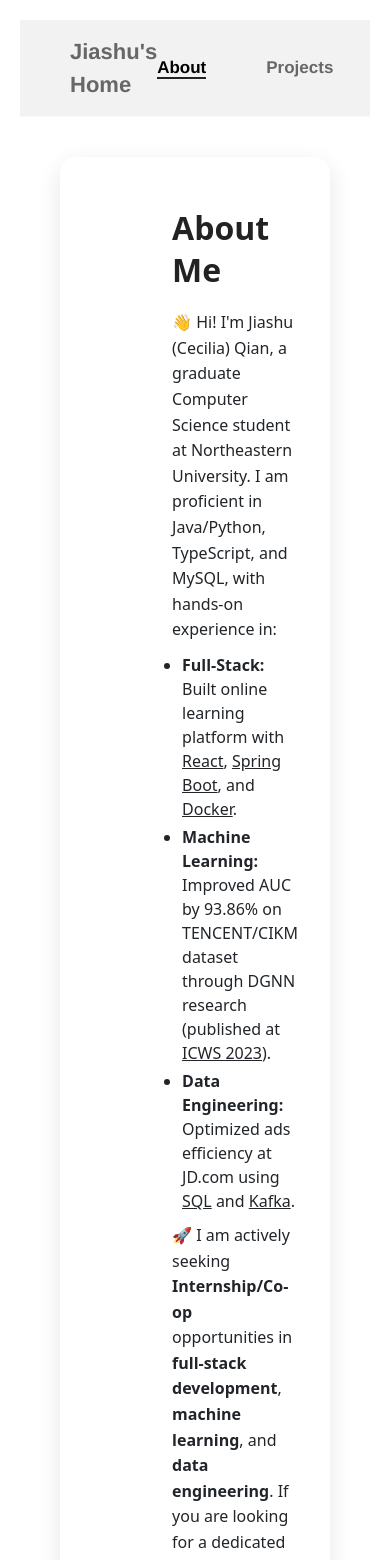
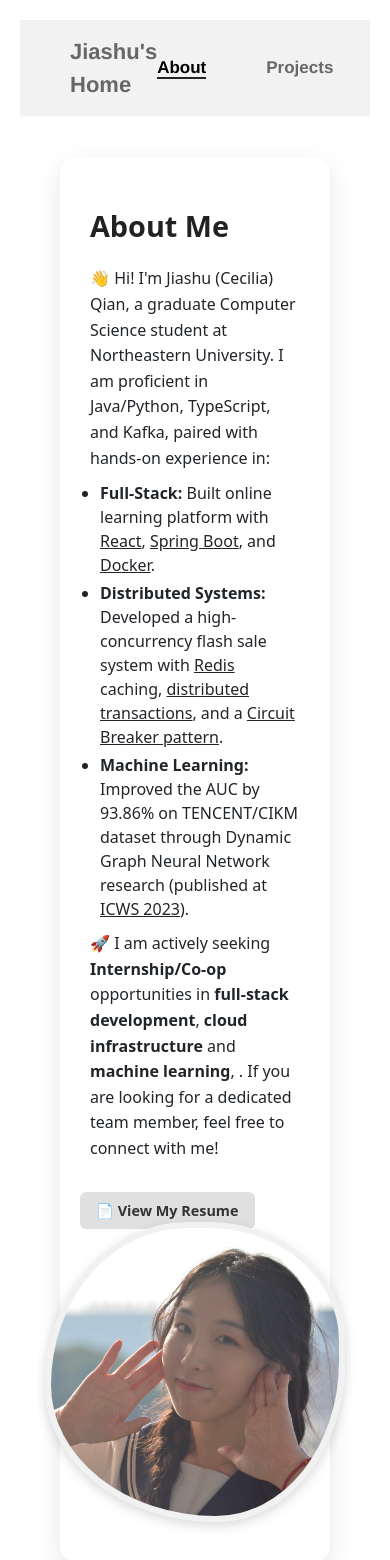
Before and after one commit to JashuuQ/HomePage, a React (Create React App) app: page /#/about in a window 390 px wide. Shown: the top 1560 px of the page. Built offline with nearby package versions, Linux system fonts and the light colour scheme.

Commit message:
Modify basic About

```diff
--- a/src/About/index.css
+++ b/src/About/index.css
@@ -56,8 +56,11 @@ strong {
 /* Left side: info */
 .about-info {
   flex: 1;
+  margin-top: 30px;
   margin-left: 80px;
   padding-right: 20px;
+  position: relative;
+  padding-bottom: 70px;
 }
 
 .about-info h1 {
@@ -66,6 +69,17 @@ strong {
   color: #222;
   font-weight: 700;
   line-height: 1.3;
+  border-bottom: 2px solid transparent;
+  transition: color 0.3s ease-in-out,
+              transform 0.3s ease-in-out,
+              border-bottom-color 0.3s ease-in-out,
+              text-shadow 0.3s ease-in-out;
+}
+
+.about-info h1:hover {
+  transform: scale(1.03);
+  border-bottom-color: #000000;
+  text-shadow: 2px 2px 8px rgba(0, 0, 0, 0.1);
 }
 
 .about-info p {
@@ -87,6 +101,31 @@ strong {
   line-height: 1.5;
 }
 
+/* Resume link styles */
+.resume-link {
+  margin-top: 20px;
+  text-align: center;
+  position: absolute;
+  bottom: 3;
+  left: 0;
+}
+
+.resume-button {
+  display: inline-block;
+  padding: 8px 16px;
+  background-color: #e0e0e0;
+  color: #333;
+  text-decoration: none;
+  font-weight: 600;
+  border-radius: 6px;
+  font-size: 0.9em;
+  transition: background-color 0.3s ease, transform 0.3s ease;
+}
+
+.resume-button:hover {
+  background-color: #ccc;
+  transform: scale(1.03);
+}
 
 /* Right side: Image container */
 .about-images {
@@ -136,43 +175,7 @@ strong {
   object-fit: cover;
 }
 
-
-.resume-link {
-  margin-top: 20px;
-  text-align: center;
-}
-
-.resume-button {
-  display: inline-block;
-  padding: 8px 16px;
-  background-color: #e0e0e0;
-  color: #333;
-  text-decoration: none;
-  font-weight: 600;
-  border-radius: 6px;
-  font-size: 0.9em;
-  transition: background-color 0.3s ease, transform 0.3s ease;
-}
-
-.resume-button:hover {
-  background-color: #ccc;
-  transform: scale(1.03);
-}
-
-
-.about-info {
-  position: relative;
-  padding-bottom: 70px;
-}
-
-.resume-link {
-  position: absolute;
-}
-
-
-
-
-/* =====  Detailed information section ==== */
+/* ===== Detailed information section ==== */
 .details-section {
   max-width: 1500px;
   width: 100%;
@@ -231,7 +234,6 @@ strong {
   margin-bottom: 10px;
 }
 
-
 .experience-item h3,
 .education-item h3,
 .leadership-item h3 {
@@ -239,21 +241,51 @@ strong {
   margin-bottom: 10px;
 }
 
-
-/* Responsive adjustments for smaller screens */
+/* ===================== Responsive adjustments ===================== */
 @media (max-width: 768px) {
   .about-main {
     flex-direction: column;
+    padding: 20px;
+    gap: 20px;
   }
+
 
   .about-info,
   .about-images {
     flex: 1 1 100%;
     padding: 10px;
+    margin-left: 0;
+  }
+
+  .about-info {
+    margin-top: 20px;
+  }
+
+
+  .about-images {
+    width: 100%;
+    padding: 20px;
   }
 
   .image-container {
     height: 300px;
     width: 300px;
   }
+
+  .details-section {
+    max-width: 100%;
+    padding: 40px 20px;
+  }
+
+  .detail-card {
+    padding: 40px 20px;
+  }
+
+  .about-info h1 {
+    font-size: 1.8em;
+  }
+
+  .detail-card h2 {
+    font-size: 1.4em;
+  }
 }
--- a/src/About/index.tsx
+++ b/src/About/index.tsx
@@ -23,7 +23,7 @@ const About: React.FC = () => {
           <h1>About Me</h1>
           <p>
             👋 Hi! I'm Jiashu (Cecilia) Qian, a graduate Computer Science student at Northeastern University.
-            I am proficient in Java/Python, TypeScript, and MySQL, with hands-on experience in:
+            I am proficient in Java/Python, TypeScript, and Kafka, paired with hands-on experience in:
           </p>
 
           <ul className="expertise-list">
@@ -32,17 +32,19 @@ const About: React.FC = () => {
               <Underline>React</Underline>, <Underline>Spring Boot</Underline>, and <Underline>Docker</Underline>.
             </li>
             <li>
-              <strong>Machine Learning:</strong> Improved AUC by 93.86% on TENCENT/CIKM dataset through DGNN research
-              (published at <Underline>ICWS 2023</Underline>).
+              <strong>Distributed Systems:</strong> Developed a high-concurrency flash sale system with{" "}
+              <Underline>Redis</Underline> caching, <Underline>distributed transactions</Underline>, and a{" "}
+              <Underline>Circuit Breaker pattern</Underline>.
             </li>
             <li>
-              <strong>Data Engineering:</strong> Optimized ads efficiency at JD.com using <Underline>SQL</Underline> and <Underline>Kafka</Underline>.
+              <strong>Machine Learning:</strong> Improved the AUC by 93.86% on TENCENT/CIKM dataset through Dynamic Graph Neural Network research
+              (published at <Underline>ICWS 2023</Underline>).
             </li>
           </ul>
 
           <p>
             🚀 I am actively seeking <strong>Internship/Co-op</strong> opportunities in
-            <strong> full-stack development</strong>, <strong>machine learning</strong>, and <strong>data engineering</strong>.
+            <strong> full-stack development</strong>, <strong>cloud infrastructure</strong> and <strong>machine learning</strong>, .
             If you are looking for a dedicated team member, feel free to connect with me!
           </p>
 
@@ -80,8 +82,13 @@ const About: React.FC = () => {
                 <strong>Frameworks:</strong> Spring Boot, Spring Cloud, Django, Flask, React, Vue.js, Express.js, Node.js, Next.js
               </p>
               <p>
-                <strong>Technologies:</strong> Kafka, RabbitMQ, API Gateway, WebSocket, Eureka, Ribbon, Docker, Kubernetes,
-                Git, JUnit, Jenkins, Prometheus, Grafana, PostgreSQL, MongoDB, MySQL, Redis, AWS, Google Cloud Platform
+                <strong>Technologies: </strong>
+                Kafka, RabbitMQ, Redis,
+                API Gateway, Eureka,
+                Docker, Kubernetes,
+                Jenkins, Prometheus, Grafana,
+                PostgreSQL, MongoDB, MySQL, Redis, AWS, GCP,
+                Git
               </p>
             </div>
           </section>
--- a/src/Home/RightProfile.tsx
+++ b/src/Home/RightProfile.tsx
@@ -133,7 +133,7 @@ const RightProfile: React.FC = () => {
       </TypewriterText>
 
       <Description>
-        Pursuing lifelong learning by building my knowledge and skills step by step :)
+        Pursuing lifelong learning, building my knowledge and skills step by step :)
       </Description>
 
       <ButtonGroup>
```
